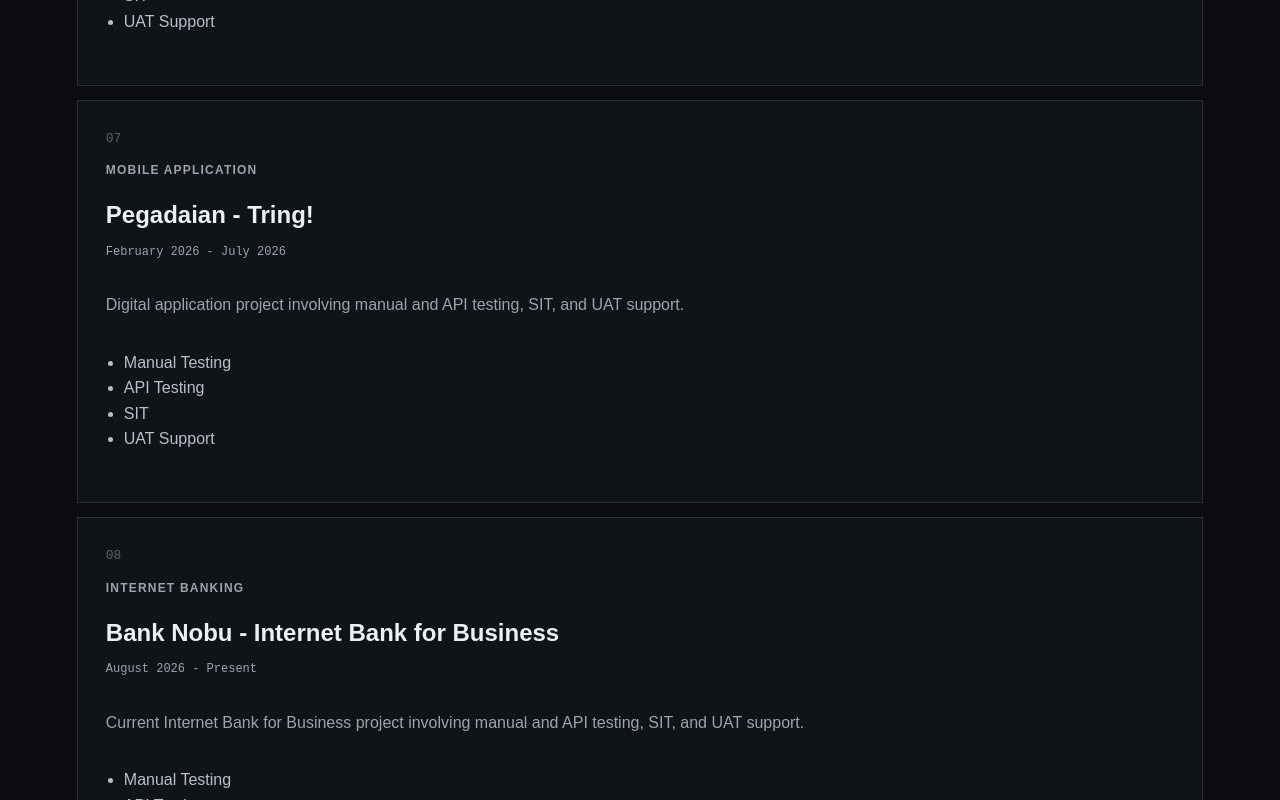
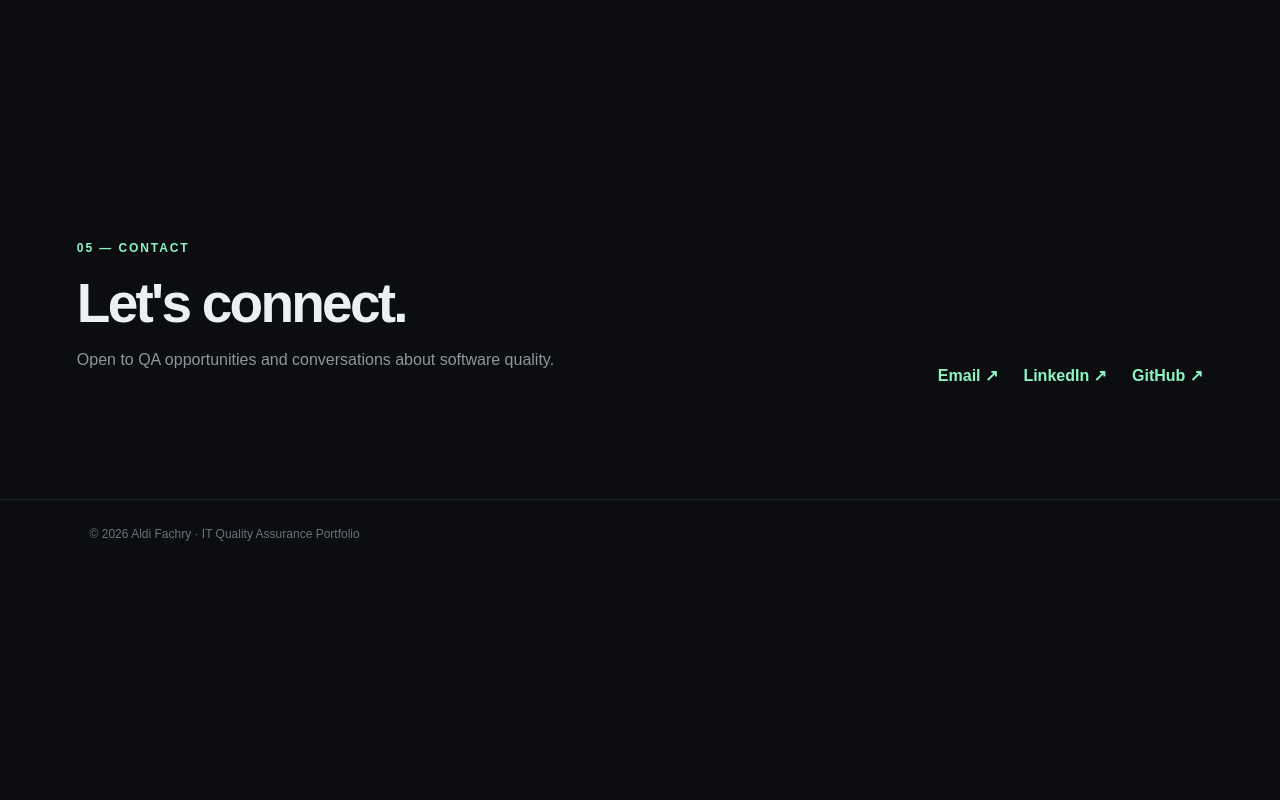
Before and after one commit to aldifchry/aldi-qa-portfolio, a Next.js app: page / in a window 1280 px wide. Shown: the part 4660-5460 px from the top of the page. After the commit the page ends 5229 px from the top, so only its background shows below. Built offline with nearby package versions, Linux system fonts and the light colour scheme.

Commit message:
Fix header spacing

```diff
--- a/app/globals.css
+++ b/app/globals.css
@@ -471,44 +471,3 @@
     margin-top: 30px;
   }
 }
-  .project-grid {
-    grid-template-columns: 1fr;
-  }
-
-  .contact {
-    display: block;
-  }
-
-  .contact-links {
-    margin-top: 30px;
-  }
-
-
-/* PROFILE CARD */
-
-.profile-card img {
-  width: 100%;
-  height: 520px;
-  object-fit: cover;
-  display: block;
-}
-
-.profile-info {
-  padding: 22px 25px;
-  background: #11151a;
-}
-
-.profile-info h3 {
-  margin: 0;
-  font-size: 24px;
-}
-
-.profile-info p {
-  margin: 3px 0 8px;
-  color: #8df5c2;
-}
-
-.profile-info span {
-  color: #8e969f;
-  font-size: 13px;
-}
```
